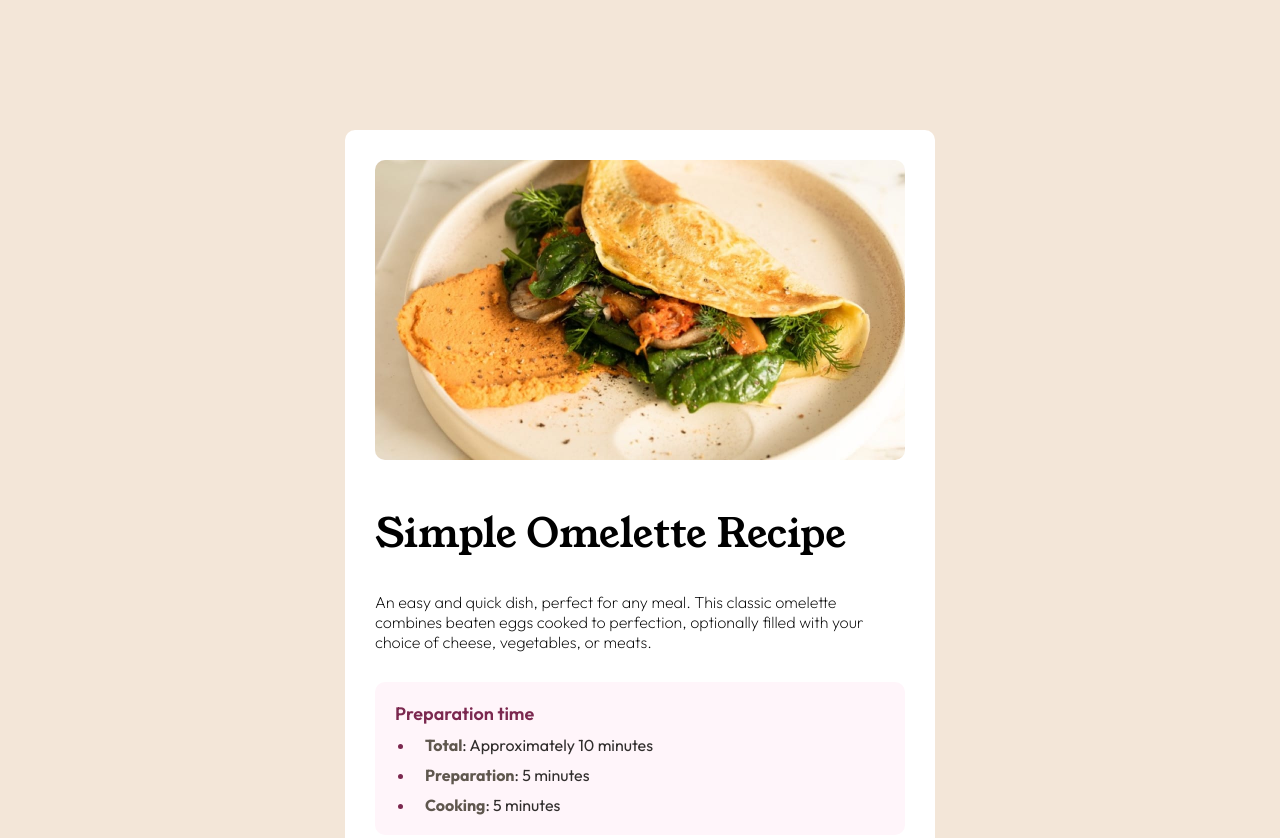
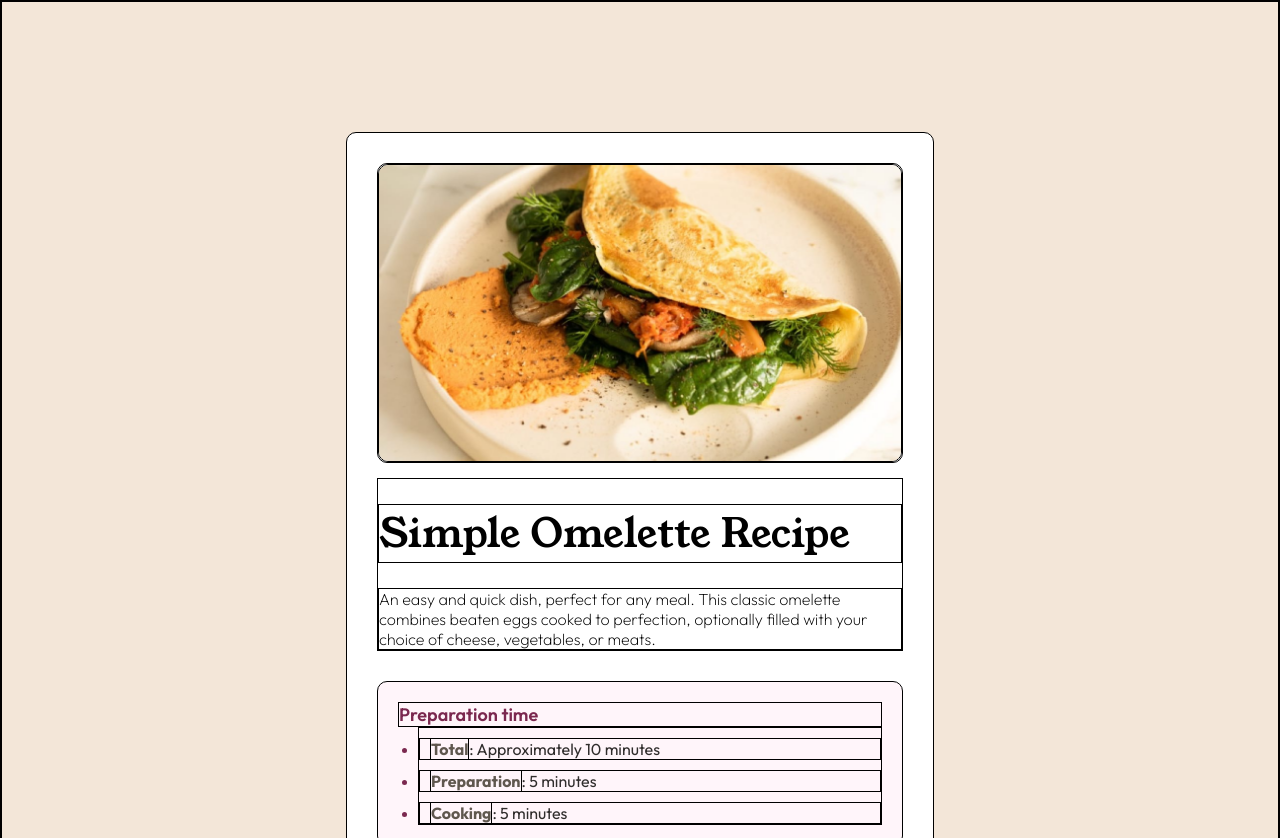
Before and after one commit to shiwanikandpal/recipe-page-Challenge, a plain HTML site: page index.html in a window 1280 px wide. Shown: the top 838 px of the page. Drawn offline with Linux system fonts and the light colour scheme.

Commit message:
Update index.html

```diff
--- a/index.html
+++ b/index.html
@@ -24,6 +24,7 @@
       margin: 0;
       padding: 0;
       box-sizing: border-box;
+      border: 1px solid black;
     }
 
     :root {
@@ -95,8 +96,8 @@
       font-family: "Young Serif", serif;
       font-size: 4rem;
       font-weight: 400;
-      margin-top: 30px !important;
-      margin-bottom: 30px !important;
+      margin-top: 25px !important;
+      margin-bottom: 25px !important;
     }
 
     .recipe-header p {
@@ -205,7 +206,8 @@
       padding-top: 30px;
       padding-left: 15px;
       padding-right: 15px;
-      padding-bottom: 15px;
+      padding-bottom: 5px;
+      /* margin-bottom: 10px ; */
       width: 100%;
     }
 
```
